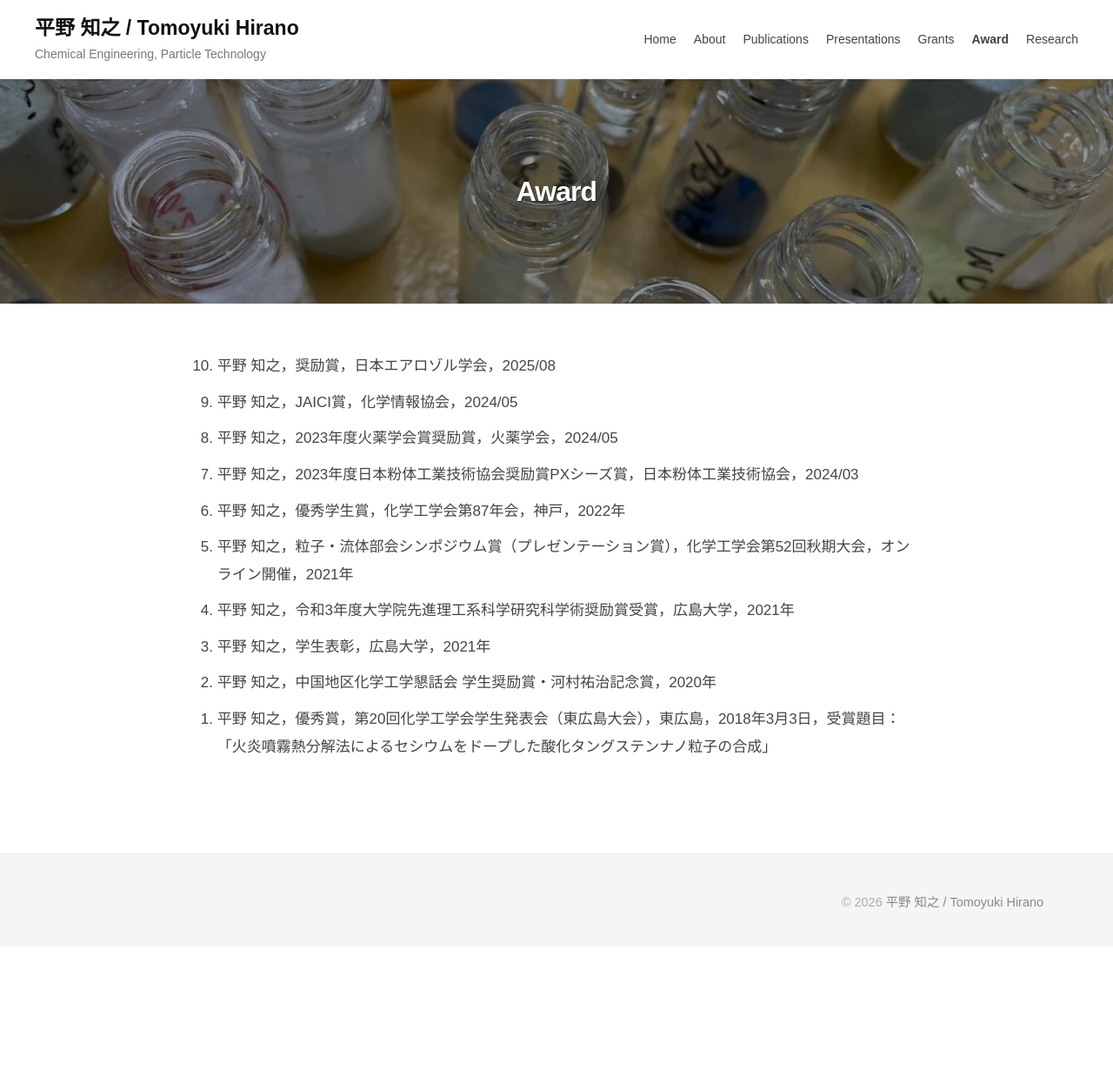
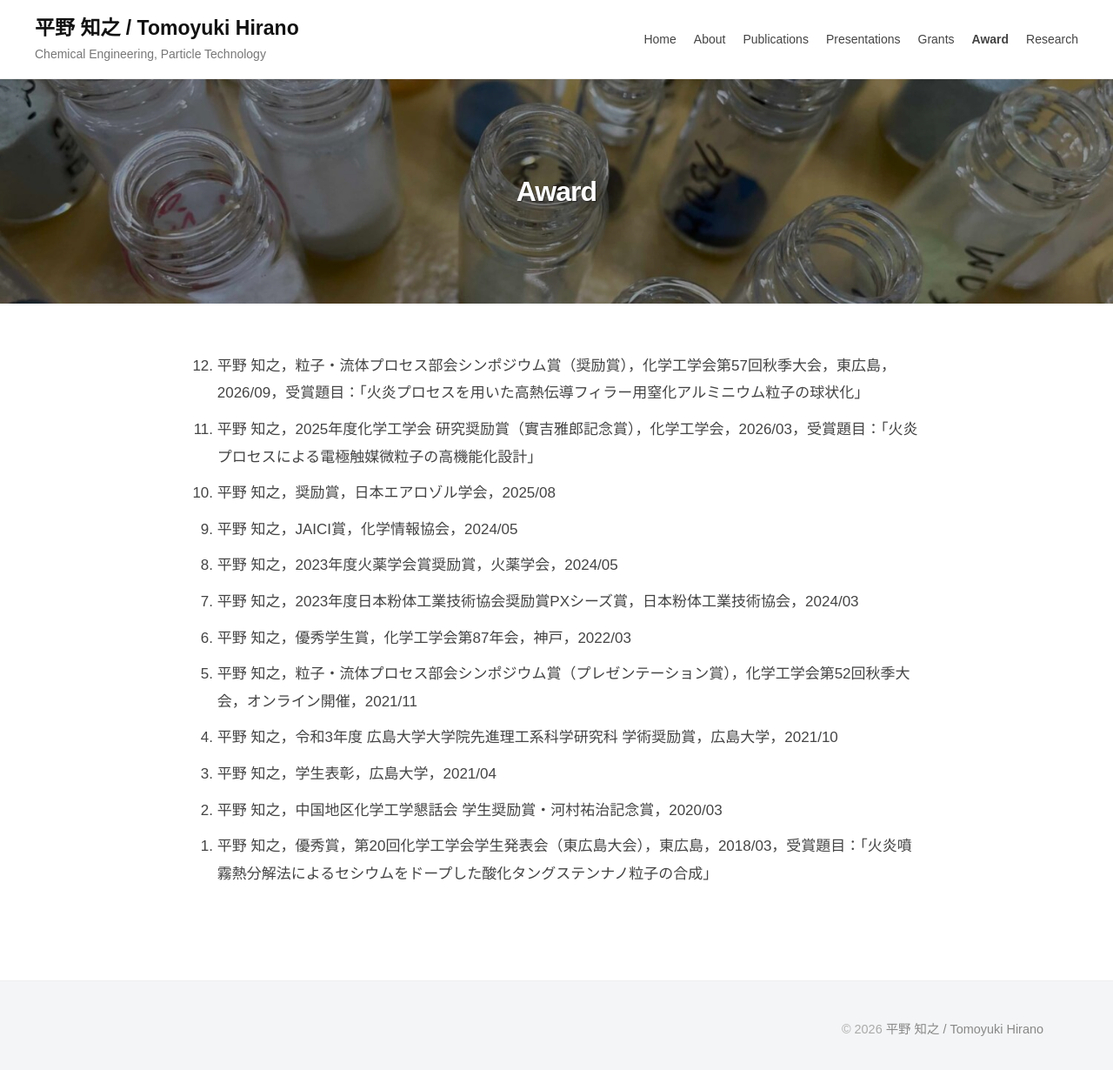
Before and after one commit to tomoyukihirano/tomoyukihirano.github.io, a Jekyll site: the page built from award.md, in a window 1280 px wide and 1234 px high. Shown: the top 1230 px of the window at 87% size. Built offline with Jekyll 4.4.1, drawn with Linux system fonts in a browser that asks for light colours.

Commit message:
Update awards and standardize award dates

```diff
--- a/award.md
+++ b/award.md
@@ -7,15 +7,17 @@ nav: award
 page_id: 81
 ---
 
+1. 平野 知之，粒子・流体プロセス部会シンポジウム賞（奨励賞），化学工学会第57回秋季大会，東広島，2026/09，受賞題目：「火炎プロセスを用いた高熱伝導フィラー用窒化アルミニウム粒子の球状化」
+1. 平野 知之，2025年度化学工学会 研究奨励賞（實吉雅郎記念賞），化学工学会，2026/03，受賞題目：「火炎プロセスによる電極触媒微粒子の高機能化設計」
 1. 平野 知之，奨励賞，日本エアロゾル学会，2025/08
 1. 平野 知之，JAICI賞，化学情報協会，2024/05
 1. 平野 知之，2023年度火薬学会賞奨励賞，火薬学会，2024/05
 1. 平野 知之，2023年度日本粉体工業技術協会奨励賞PXシーズ賞，日本粉体工業技術協会，2024/03
-1. 平野 知之，優秀学生賞，化学工学会第87年会，神戸，2022年
-1. 平野 知之，粒子・流体部会シンポジウム賞（プレゼンテーション賞），化学工学会第52回秋期大会，オンライン開催，2021年
-1. 平野 知之，令和3年度大学院先進理工系科学研究科学術奨励賞受賞，広島大学，2021年
-1. 平野 知之，学生表彰，広島大学，2021年
-1. 平野 知之，中国地区化学工学懇話会 学生奨励賞・河村祐治記念賞，2020年
-1. 平野 知之，優秀賞，第20回化学工学会学生発表会（東広島大会），東広島，2018年3月3日，受賞題目：「火炎噴霧熱分解法によるセシウムをドープした酸化タングステンナノ粒子の合成」
+1. 平野 知之，優秀学生賞，化学工学会第87年会，神戸，2022/03
+1. 平野 知之，粒子・流体プロセス部会シンポジウム賞（プレゼンテーション賞），化学工学会第52回秋季大会，オンライン開催，2021/11
+1. 平野 知之，令和3年度 広島大学大学院先進理工系科学研究科 学術奨励賞，広島大学，2021/10
+1. 平野 知之，学生表彰，広島大学，2021/04
+1. 平野 知之，中国地区化学工学懇話会 学生奨励賞・河村祐治記念賞，2020/03
+1. 平野 知之，優秀賞，第20回化学工学会学生発表会（東広島大会），東広島，2018/03，受賞題目：「火炎噴霧熱分解法によるセシウムをドープした酸化タングステンナノ粒子の合成」
 {: reversed="reversed" .wp-block-list }
 <p class="wp-block-paragraph"></p>
```
